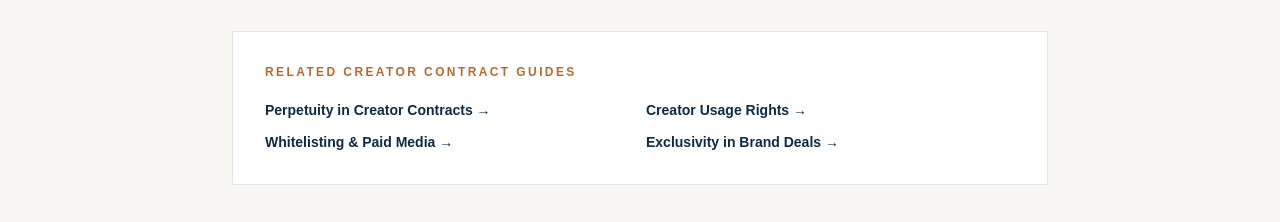
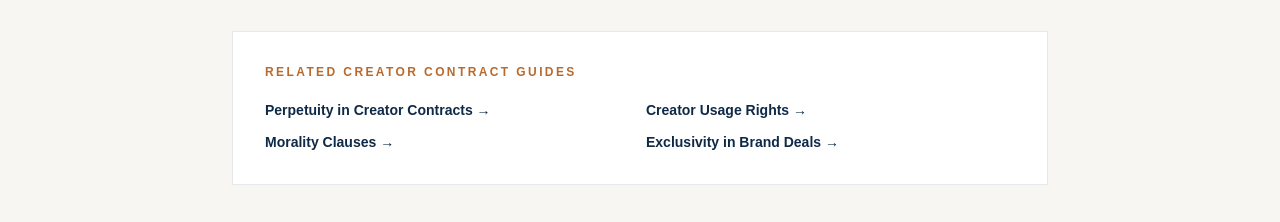
Before and after one commit to ajdreams17/Ascentlegal, a Next.js app: page /resources/whitelisting-paid-media-creator-contracts in a window 1280 px wide. Shown: the part 1700-1922 px from the top of the page. Built offline with nearby package versions, Linux system fonts and the light colour scheme.

Commit message:
Clean up creator guide internal links

```diff
--- a/app/resources/whitelisting-paid-media-creator-contracts/page.jsx
+++ b/app/resources/whitelisting-paid-media-creator-contracts/page.jsx
@@ -80,7 +80,7 @@ export default function ResourcePage() {
           <div className="mt-5 grid gap-3 sm:grid-cols-2">
             <Link href="/resources/perpetuity-creator-contracts" className="text-sm font-semibold text-[#0E2A47] hover:text-[#B86A2E]">Perpetuity in Creator Contracts →</Link>
             <Link href="/resources/creator-contract-usage-rights" className="text-sm font-semibold text-[#0E2A47] hover:text-[#B86A2E]">Creator Usage Rights →</Link>
-            <Link href="/resources/whitelisting-paid-media-creator-contracts" className="text-sm font-semibold text-[#0E2A47] hover:text-[#B86A2E]">Whitelisting & Paid Media →</Link>
+            <Link href="/resources/morality-clause-creator-contracts" className="text-sm font-semibold text-[#0E2A47] hover:text-[#B86A2E]">Morality Clauses →</Link>
             <Link href="/resources/exclusivity-creator-brand-deals" className="text-sm font-semibold text-[#0E2A47] hover:text-[#B86A2E]">Exclusivity in Brand Deals →</Link>
           </div>
         </div>
```
